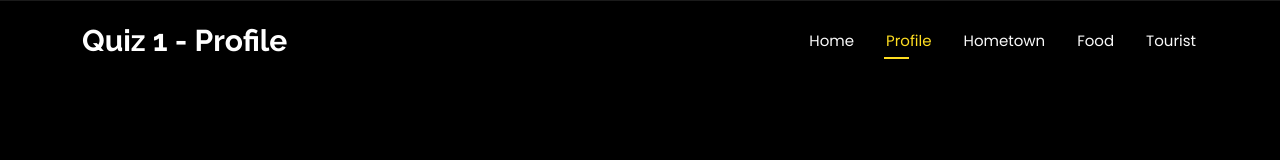
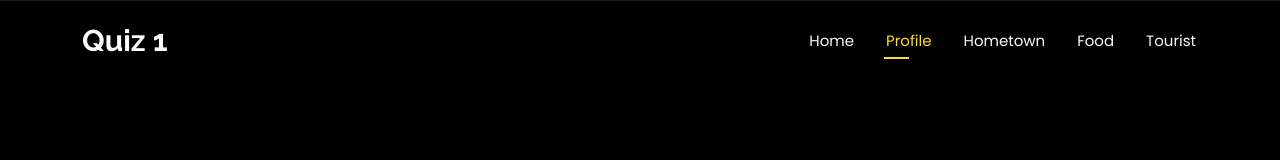
Before and after one commit to fareezulhafiz/Quiz-1-WebPro, a plain HTML site: page profile.html in a window 1280 px wide. Shown: the top 160 px of the page. Drawn offline with Linux system fonts and the light colour scheme.

Commit message:
Update profile.html

```diff
--- a/profile.html
+++ b/profile.html
@@ -36,7 +36,7 @@
     <div class="container-fluid container-xl position-relative d-flex align-items-center justify-content-between">
 
       <a href="index.html" class="logo d-flex align-items-center">
-        <h1 class="sitename">Quiz 1 - Profile</h1>
+        <h1 class="sitename">Quiz 1</h1>
       </a>
 
       <nav id="navmenu" class="navmenu">
```
